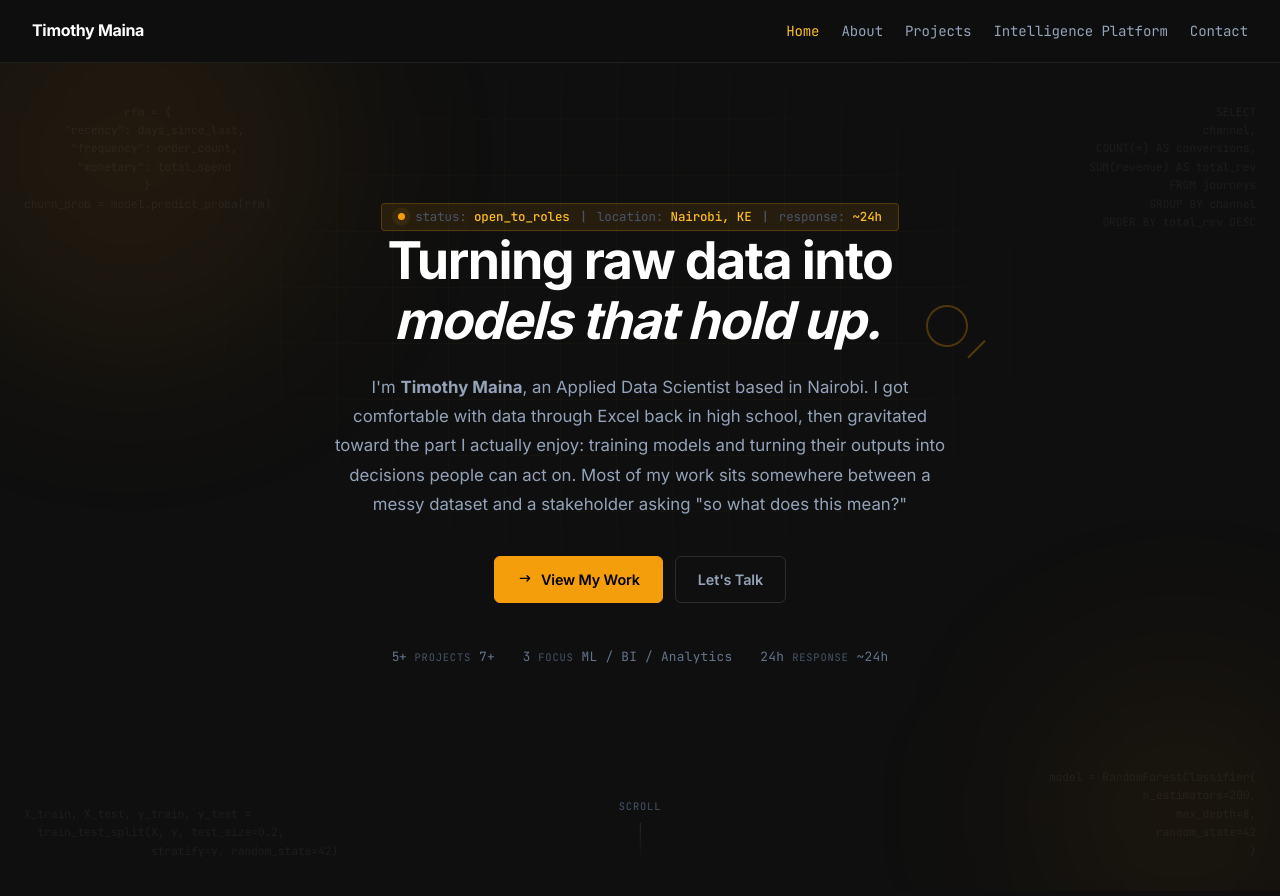
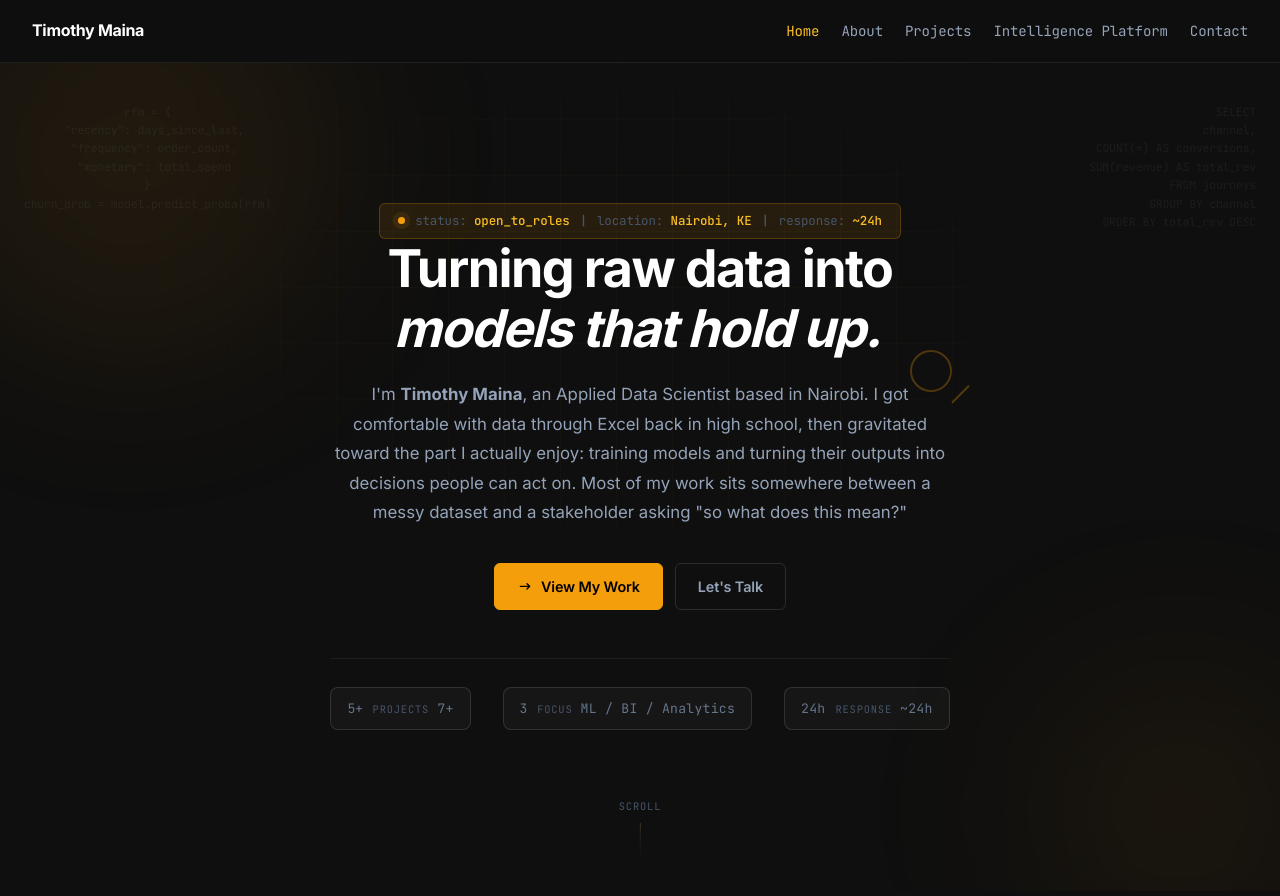
Before and after one commit to timmaina-devhub/timmaina-devhub.github.io, a Jekyll site: the page built from index.md, in a window 1280 px wide and 900 px high. Shown: the top 896 px of the window. Built offline with Jekyll 4.4.1, drawn with Linux system fonts in a browser that asks for light colours.

Commit message:
minor fixes

```diff
--- a/index.md
+++ b/index.md
@@ -43,7 +43,7 @@ ORDER BY total_rev DESC</div>
     <span class="sr-sep">|</span>
     <span><span class="sr-key">response:</span> <span class="sr-val">~24h</span></span>
   </div>
-    <div class="annotation" style="right:8%;top:22%;" aria-hidden="true"></div>
+    <div class="annotation" style="right:10%;top:28%;" aria-hidden="true"></div>
     <h1 class="h-hero__title">
       Turning raw data into<br>
       <span class="typewriter-wrap"><em id="typewriter"></em><span class="tw-cursor">|</span></span>
--- a/styles.css
+++ b/styles.css
@@ -147,10 +147,12 @@ img {
   color: var(--amber-light);
   background: var(--amber-bg);
   border: 1px solid rgba(245, 158, 11, 0.22);
-  padding: 7px 16px;
-  border-radius: 4px;
+  padding: 9px 18px;
+  border-radius: 6px;
   letter-spacing: -0.01em;
-  line-height: 1;
+  line-height: 1.3;
+  flex-wrap: wrap;
+  justify-content: center;
 }
 .status-readout .sr-key { color: var(--text-4); font-weight: 400; }
 .status-readout .sr-val { color: var(--amber-light); }
@@ -329,6 +331,14 @@ img {
   border-top: 1px solid var(--border);
   border-bottom: 1px solid var(--border);
 }
+.h-section {
+  width: 100%;
+  padding: 80px 32px;
+  position: relative;
+}
+.h-section + .h-section {
+  border-top: 1px solid var(--border);
+}
 .container {
   width: 100%;
   max-width: 1120px;
@@ -391,6 +401,7 @@ img {
   padding: 9px 12px;
   background: rgba(0, 0, 0, 0.35);
   border-bottom: 1px solid var(--border);
+  padding-right: 80px;
 }
 .ops-tile__dots { display: flex; gap: 5px; }
 .ops-tile__dot {
@@ -794,19 +805,25 @@ img {
 }
 .h-trust {
   display: flex;
-  gap: 28px;
+  gap: 32px;
   justify-content: center;
   flex-wrap: wrap;
-  margin-top: 44px;
+  margin-top: 48px;
+  padding-top: 28px;
+  border-top: 1px solid rgba(255,255,255,0.06);
 }
 .h-trust__item {
   display: flex;
   align-items: center;
-  gap: 8px;
-  font-family: var(--mono);
-  font-size: 0.8rem;
+  gap: 10px;
+  font-family: var(--mono);
+  font-size: 0.82rem;
   color: var(--text-3);
   letter-spacing: 0.02em;
+  background: rgba(28,28,28,0.6);
+  border: 1px solid var(--border-2);
+  padding: 10px 16px;
+  border-radius: 8px;
 }
 .h-trust__item .m-label {
   color: var(--text-4);
@@ -884,7 +901,7 @@ img {
    ============================================ */
 .annotation {
   position: absolute;
-  z-index: 3;
+  z-index: 1;
   pointer-events: none;
   width: 42px;
   height: 42px;
@@ -928,7 +945,7 @@ img {
 }
 .ops-tile__badge {
   position: absolute;
-  top: 14px;
+  bottom: 14px;
   right: 14px;
   font-family: var(--mono);
   font-size: 0.68rem;
@@ -938,6 +955,7 @@ img {
   border: 1px solid var(--border-2);
   padding: 4px 10px;
   border-radius: 4px;
+  z-index: 2;
 }
 .fp-card__badge--done {
   color: #86efac;
@@ -1371,6 +1389,7 @@ img {
   .nav-links a { font-size: 0.8rem; }
   .hero { padding: 100px 18px 70px; }
   .section { padding: 60px 18px; }
+  .h-section { padding: 60px 18px; }
   .grid-3 { grid-template-columns: 1fr; }
   .measure-ruler { max-width: 260px; }
 }
```
